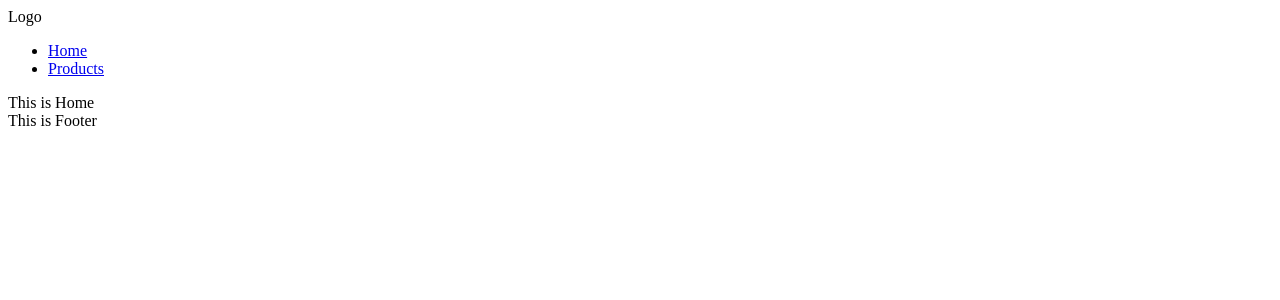
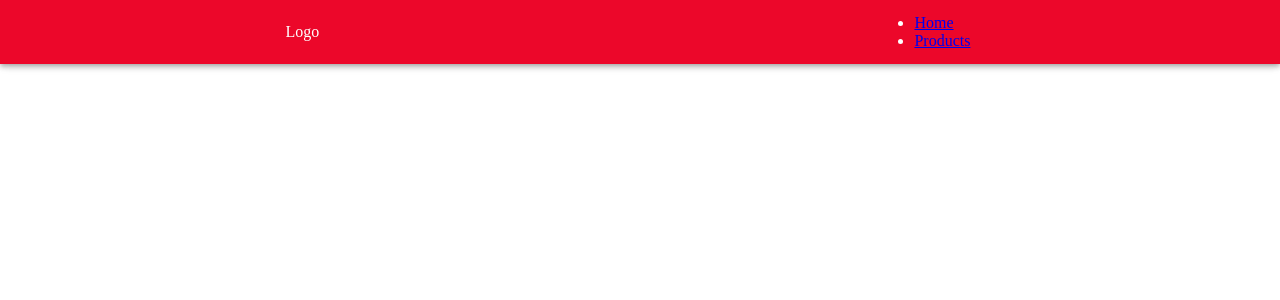
Before and after one commit to eugenia1984/e-commerce, a React (Create React App) app in the folder rincon-del-cafe/: page / in a window 1280 px wide. Shown: the top 300 px of the page. Built offline with nearby package versions, Linux system fonts and the light colour scheme.

Commit message:
add depen material

```diff
--- a/rincon-del-cafe/public/index.html
+++ b/rincon-del-cafe/public/index.html
@@ -10,7 +10,7 @@
       content="Web site created using create-react-app"
     />
     <link rel="apple-touch-icon" href="%PUBLIC_URL%/logo192.png" />
-
+    <link rel="stylesheet" href="https://fonts.googleapis.com/css?family=Roboto:300,400,500,700&display=swap"/>
     <link rel="manifest" href="%PUBLIC_URL%/manifest.json" />
     <title>React App</title>
   </head>
--- a/rincon-del-cafe/src/App.js
+++ b/rincon-del-cafe/src/App.js
@@ -3,16 +3,30 @@
 import { Header } from "./components/header/Header";
 import { Home } from "./pages/Home";
 import { Products } from "./pages/Products";
+import { createTheme, ThemeProvider } from "@mui/material/styles";
 
 function App() {
+  const theme = createTheme({
+    palette: {
+      primary: {
+        main: "#ec072a",
+      },
+      secondary: {
+        main: "#505011",
+      },
+    },
+  });
+
   return (
     <>
+      <ThemeProvider theme={theme}>
         <Header />
         <Routes>
           <Route path="/" element={<Home />} />
           <Route path="/products" element={<Products />} />
         </Routes>
         <Footer />
+      </ThemeProvider>
     </>
   );
 }
--- a/rincon-del-cafe/src/components/header/Header.jsx
+++ b/rincon-del-cafe/src/components/header/Header.jsx
@@ -1,3 +1,4 @@
+import { AppBar } from "@mui/material";
 import React from "react";
 import { Logo } from "./Logo";
 import { Navbar } from "./Navbar";
@@ -5,10 +6,18 @@
 const Header = () => {
   return (
     <>
-      <header>
+      <AppBar
+        color="primary"
+        sx={{
+          display: "flex",
+          justifyContent: "space-around",
+          alignItems: "center",
+          flexDirection: "row",
+        }}
+      >
         <Logo />
         <Navbar />
-      </header>
+      </AppBar>
     </>
   );
 };
--- a/rincon-del-cafe/src/components/header/Navbar.jsx
+++ b/rincon-del-cafe/src/components/header/Navbar.jsx
@@ -1,5 +1,7 @@
 import React from "react";
 import { Link } from "react-router-dom";
+
+import { Toolbar } from "@mui/material";
 
 const Navbar = () => {
   const urls = [
@@ -13,7 +15,15 @@
     },
   ];
   return (
-    <nav>
+    <Toolbar
+      component="nav"
+      sx={{
+        display: "flex",
+        justifyContent: "space-around",
+        alignItems: "center",
+        flexDirection: "row",
+      }}
+    >
       <ul>
         {urls.map((link) => {
           return (
@@ -23,7 +33,7 @@
           );
         })}
       </ul>
-    </nav>
+    </Toolbar>
   );
 };
 
--- a/rincon-del-cafe/src/index.css
+++ b/rincon-del-cafe/src/index.css
@@ -1,13 +1,5 @@
-body {
+*{
   margin: 0;
-  font-family: -apple-system, BlinkMacSystemFont, 'Segoe UI', 'Roboto', 'Oxygen',
-    'Ubuntu', 'Cantarell', 'Fira Sans', 'Droid Sans', 'Helvetica Neue',
-    sans-serif;
-  -webkit-font-smoothing: antialiased;
-  -moz-osx-font-smoothing: grayscale;
+  padding: 0;
+  box-sizing: border-box;
 }
-
-code {
-  font-family: source-code-pro, Menlo, Monaco, Consolas, 'Courier New',
-    monospace;
-}
--- a/rincon-del-cafe/src/index.js
+++ b/rincon-del-cafe/src/index.js
@@ -2,7 +2,7 @@
 import ReactDOM from "react-dom/client";
 import App from "./App";
 import { BrowserRouter } from "react-router-dom";
-
+import "./index.css";
 const root = ReactDOM.createRoot(document.getElementById("root"));
 root.render(
   <React.StrictMode>
```
Also changed, not shown: rincon-del-cafe/package.json (+4 -3 lines), 1 other file (tests, documents, lock files or other folders). Lines whose indentation alone changed are shown as unchanged.
